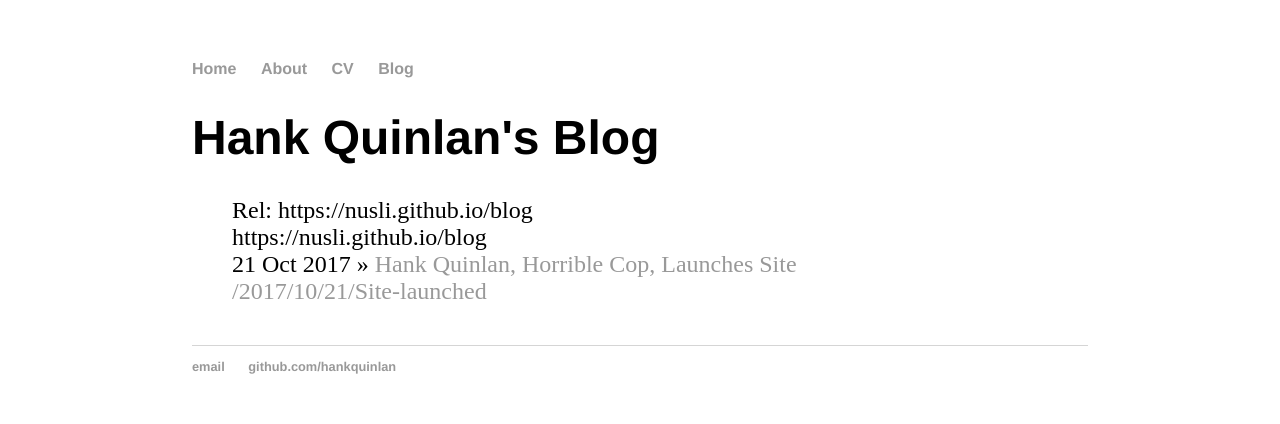
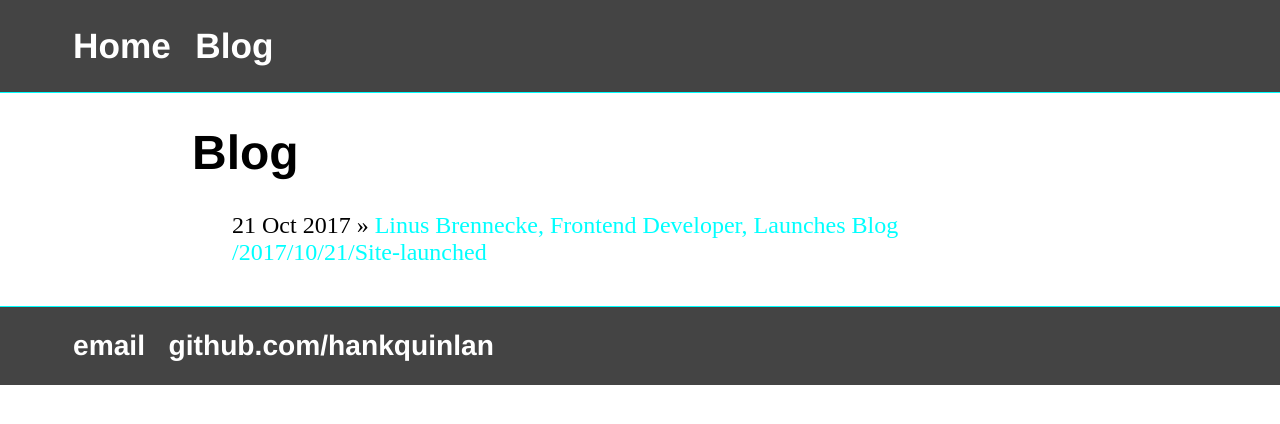
Before and after one commit to nusli/blog, a Jekyll site: the page built from index.html, in a window 1280 px wide. Shown: the top 424 px of the page. Built offline with Jekyll 4.4.1, drawn with Linux system fonts in a browser that asks for light colours.

Commit message:
Personalized css

```diff
--- a/_layouts/default.html
+++ b/_layouts/default.html
@@ -2,29 +2,34 @@
 	<html>
 		<head>
 			<title>{{ page.title }}</title>
+            <link href="https://fonts.googleapis.com/css?family=Open+Sans|Playfair+Display" rel="stylesheet">
 			<!-- link to main stylesheet -->
 			<!-- For styles with static names... -->
-            <link href="{{ site.url }}/css/style.css" rel="stylesheet">
+            <link href="{{ site.url }}/css/default.css" rel="stylesheet">
+            <link href="{{ site.url }}/css/nav.css" rel="stylesheet">
+            <link href="{{ site.url }}/css/nav.css" rel="stylesheet">
 		</head>
 		<body>
+
 			<nav>
 	    		<ul>
 	        		<li><a href="/">Home</a></li>
-		        	<li><a href="/about">About</a></li>
-	        		<li><a href="/cv">CV</a></li>
-	        		<li><a href="/blog">Blog</a></li>
+	        		<li><a href="{{site.url}}">Blog</a></li>
 	    		</ul>
 			</nav>
+
 			<div class="container">
 
 			{{ content }}
 
 			</div><!-- /.container -->
+
 			<footer>
 	    		<ul>
 	        		<li><a href="mailto:hankquinlanhub@gmail.com">email</a></li>
 	        		<li><a href="https://github.com/hankquinlan">github.com/hankquinlan</a></li>
 				</ul>
 			</footer>
+
 		</body>
 	</html>
--- a/_posts/2017-10-21-Site-launched.md
+++ b/_posts/2017-10-21-Site-launched.md
@@ -1,6 +1,6 @@
 ---
 layout: post
-title: "Hank Quinlan, Horrible Cop, Launches Site"
+title: "Linus Brennecke, Frontend Developer, Launches Blog"
 date: 2017-10-21
 ---
 
--- /dev/null
+++ b/css/default.css
@@ -0,0 +1,63 @@
+body {
+    margin: 0;
+    padding: 0;
+}
+.container {
+    width: 70%;
+    margin: auto;
+}
+a {
+    text-decoration: none;
+    color: aqua;
+}
+a:hover {
+    text-decoration: underline;
+}
+h1 {
+    font-size: 3em;
+    font-family:'Helvetica', 'Arial', 'Sans-Serif';
+}
+p {
+    font-size: 1.5em;
+    line-height: 1.4em;
+    color: #333;
+}
+
+/* nav + footer */
+nav ul, footer ul {
+    font-family:'Helvetica', 'Arial', 'Sans-Serif';
+    padding: 0px;
+    list-style: none;
+    font-weight: bold;
+    color: white;
+    margin-left: 5%;
+}
+nav ul li, footer ul li {
+    display: inline;
+    margin-right: 20px;
+    font-size: 2.2em;
+}
+nav, footer {
+    background-color: #444;
+    padding: 10px;
+}
+nav a,footer a {
+    color: white;
+    position: relative;
+}
+nav {
+    border-bottom: 1px solid aqua;
+}
+footer {
+    border-top: 1px solid aqua;
+    font-size: .8em;
+}
+
+ul.posts {
+    margin: 20px auto 40px;
+    font-size: 1.5em;
+}
+
+ul.posts li {
+    list-style: none;
+}
--- a/css/style.css
+++ /dev/null
@@ -1,43 +0,0 @@
-body {
-    margin: 60px auto;
-    width: 70%;
-}
-nav ul, footer ul {
-    font-family:'Helvetica', 'Arial', 'Sans-Serif';
-    padding: 0px;
-    list-style: none;
-    font-weight: bold;
-}
-nav ul li, footer ul li {
-    display: inline;
-    margin-right: 20px;
-}
-a {
-    text-decoration: none;
-    color: #999;
-}
-a:hover {
-    text-decoration: underline;
-}
-h1 {
-    font-size: 3em;
-    font-family:'Helvetica', 'Arial', 'Sans-Serif';
-}
-p {
-    font-size: 1.5em;
-    line-height: 1.4em;
-    color: #333;
-}
-footer {
-    border-top: 1px solid #d5d5d5;
-    font-size: .8em;
-}
-
-ul.posts {
-    margin: 20px auto 40px;
-    font-size: 1.5em;
-}
-
-ul.posts li {
-    list-style: none;
-}
--- a/index.html
+++ b/index.html
@@ -1,11 +1,10 @@
 ---
 layout: default
-title: Hank Quinlan's Blog
+title: Blog
 ---
 	<h1>{{ page.title }}</h1>
 	<ul class="posts">
-        Rel: {{site.url | relative_url}} <br>
-        {{site.url}}
+        <!-- {{site.url}}  = https://nusli.github.io/blog -->
 
 	  {% for post in site.posts %}
 	    <li><span>{{ post.date | date_to_string }}</span> » <a href="{{ site.url }}{{post.url}}" title="{{ post.title }}">{{ post.title }}
```
Also changed, not shown: css/footer.css (added), css/nav.css (added).
